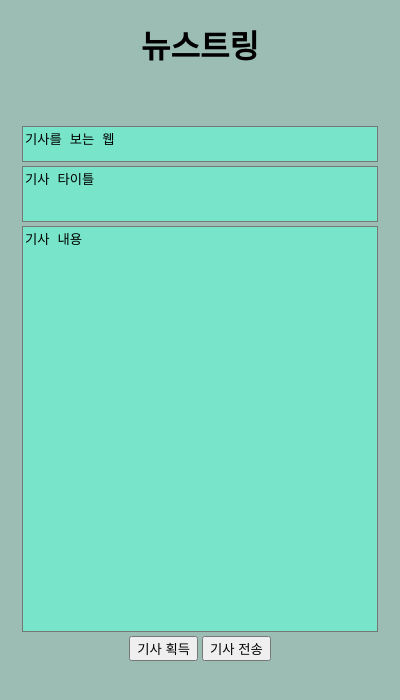
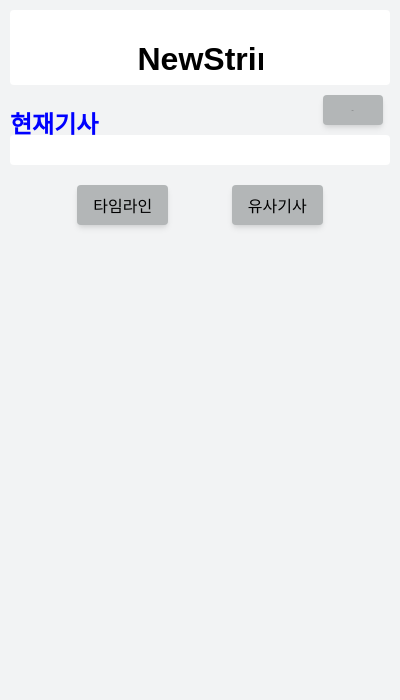
Before and after one commit to kkkwtimeline/newstring_lab, a browser extension: page extension/test_0922/popup.html in a window 400 px wide. Drawn offline with Linux system fonts and the light colour scheme; a web font is replaced by a local one.

Commit message:
updata 09022

```diff
--- a/extension/test_0922/popup.html
+++ b/extension/test_0922/popup.html
@@ -1,14 +1,14 @@
 <!DOCTYPE html>
 <html lang="kr">
+<link rel="stylesheet" href="style.css">
 <head>
     <meta charset="UTF-8">
     <title>Document</title>
     <style>
 
-        body{width:400px; height:600px; margin: auto auto; background: rgb(156, 189, 180); text-align: center}
+        body{width:400px; height:auto; margin: auto auto; background: rgb(242, 243, 244); text-align: center}
 
         textarea{
-            background: rgb(120, 228, 201);
             width:350px;
             resize:none;/* 크기고정 */
             /*resize: horizontal; // 가로크기만 조절가능
@@ -17,33 +17,117 @@
             margin-right: auto;
         }
         .box1 {height:50px;}
-        .box2 {height:400px;}
 
-        div{
+        /* div{
             margin-left: auto;
             margin-right: auto;
+        } */
+
+        .header{
+            background-color: rgb(255, 255, 255);
+            display: flex;
+            border-radius:4px;
+            margin-top:10px;
+
+            /* align-items: center; */
+        }
+
+        .article_title{
+            background-color: rgb(255, 255, 255);
+            display: flex;
+            border-radius:4px;
+            height: 30px;
+            margin-top:10px;
+
+            /* align-items: center; */
+        }
+
+        .naver_article{
+            display: flex;
+            border-radius:4px;
+            height: 30px;
+
+            /* align-items: center; */
+        }
+
+        .header_common{
+            display: inline-block;
+            width: 125px;
+            height: 65px;
+            /* border: 1px solid blue; */
+            /* margin-left: auto;
+            margin-right: auto; */
+        }
+
+        .naver_article_common{
+            display: inline-block;
+            width: 125px;
+            height: 65px;
+            /* border: 1px solid blue; */
+            /* margin-left: auto;
+            margin-right: auto; */
+        }
+
+        .footer_common{
+            display: inline-block;
+            width: 150px;
+            height: 50px;
+            /* border: 1px solid blue; */
+            border-radius:4px;
+            margin-top:20px;
+            /* margin-left: auto;
+            margin-right: auto; */
         }
     </style>
     <script src="popup.js"></script>
 </head>
 <body>
-    <div><h1>뉴스트링<br><br></h1></div>
-
-    <div><textarea id="url">기사를 보는 웹</textarea></div>
-
-    <div>
-        <textarea class='box1' id="title">기사 타이틀</textarea>
+    <div class="header" style="margin-left:10px;margin-right:10px;">
+        <div class="header header_common" style=margin-left:auto></div>
+        <div class="header header_common"><h1>NewString</h1></div>
+        <div class="header header_common" style=margin-right:auto;>
+            <!-- <input type="button" value="구독" id="extraction" style=position:relative;top:40px;> -->
+        </div>
     </div>
 
-    <div>
-        <textarea  class='box2' id="contents">기사 내용</textarea>
+    <div class="naver_article" style="margin-left:10px;margin-right:10px;" id="page_1_item_01"><!--맨처음 페이지에서만 사용-->
+        <div id="test_show" class="naver_article naver_article_common" style="text-align:left">
+            <h2 style="color:blue">현재기사</h3>
+        </div>
+        <div class="naver_article naver_article_common"></div>
+        <div class="naver_article naver_article_common">
+            <button type="button" id="subscribe" class="sub" style=position:relative;top:10px;left:30px;font-size:1px; value="구독">구독</button>
+            <button type="button" id="unsubscribe" class="sub" style=position:relative;top:10px;left:30px;font-size:1px;display:none; value="구독취소">✔</button>
+        </div>
     </div>
 
-    <div>
-        <input type="button" value="기사 획득" id="btn">
-
-        <input type="button" value="기사 전송" id="extraction">
+    <div class="article_title" style="margin-left:10px;margin-right:10px;margin-top:20px;" id="page_1_item_02"><!--맨처음 페이지에서만 사용-->
+        <div>
+            <span id="title" class="title_text"></span>
+        </div>
+        <textarea id="url" style=display:none>기사를 보는 웹</textarea>
+        <textarea id="contents" style=display:none>기사 내용</textarea>
+        <textarea id="time" style=display:none>기사 작성시간</textarea>
     </div>
 
+
+    <div class='footer' id="footer_btn_div">
+        <div class="footer footer_common" style=margin-right:auto>
+            <!-- <input type="button" value="타임라인" id="time_line"> -->
+            <button type="button" id="time_line">타임라인</button>
+
+        </div>
+
+        <div class="footer footer_common" style=margin-left:auto>
+            <button type="button" id="similar_articles">유사기사</button>
+        </div>
+    </div>
+
+    <!-- <form>
+        <button>기본</button>
+        <button disabled class="success">성공</button>
+        <button class="sub">오류</button>
+        <button class="warning">경고</button>
+    </form> -->
 </body>
 </html>
--- a/extension/test_0922/popup.js
+++ b/extension/test_0922/popup.js
@@ -1,34 +1,33 @@
-
-function extraction(e){
-
-    chrome.tabs.executeScript({code:"document.location.href;"},url_extraction);// 나중에 신문사별 다른 양식에 맞게 필드 지정하기 위해 url 획득.
-
-    chrome.tabs.executeScript({code:"document.querySelector('#articleTitle').innerText;"},naver_title_extraction);
-    // 익스텐션 창이아닌 크롬 창의 필드에서 타이틀 획득 후 naver_title_extraction함수로 전달/호출
-    chrome.tabs.executeScript({code:"document.querySelector('#articleBodyContents').innerText;"},naver_contents_extraction);
-    // 익스텐션 창이아닌 크롬 창의 필드에서 기사 획득 후 naver_contents_extraction 전달/호출
-}
-
 function url_extraction(results){
     document.querySelector('#url').value=results;
 }
 
 function naver_title_extraction(results){
     document.querySelector('#title').value=results;
+    let x = document.getElementsByClassName("title_text")[0];
+    x.innerText=results;
 }
 
 function naver_contents_extraction(results){
     document.querySelector('#contents').value=results;
 }
 
+function naver_time_extraction(results){
+    document.querySelector('#time').value=results;
+}
+
+
 function api_server_send(e){
+
     var params = {
         "article_ulr":document.querySelector('#url').value,
         "title":document.querySelector('#title').value,
-        "contents":document.querySelector('#contents').value
+        "contents":document.querySelector('#contents').value,
+        "time":document.querySelector('#time').value
     };
 
-    url='https://newsstring.run.goorm.io/';
+    url='https://newsstring.run.goorm.io/items/'; // FastAPI
+    // url='https://newsstring.run.goorm.io/'; // Flask
 
     var form = document.createElement('form');
     form.setAttribute('method', 'post');
@@ -41,14 +40,55 @@ function api_server_send(e){
         hiddenField.setAttribute('value', params[key]);
         form.appendChild(hiddenField);
     }
+
     document.body.appendChild(form);
     form.submit();
+    document.getElementById("subscribe").style.display = "none";
+    document.getElementById("unsubscribe").style.display = "";
+    // var extraction_btn = document.querySelector('#extraction')
+
+    // extraction_btn.value="✔"
 }
 
 
+function unsubscribe_click() {
+    document.getElementById("unsubscribe").style.display = "none";
+    document.getElementById("subscribe").style.display = "";
+    }
+
+function similar_newspage(){
+    document.getElementById("unsubscribe").style.display = "none";
+    document.getElementById("subscribe").style.display = "none";
+    document.getElementById("page_1_item_01").style.display = "none";
+    document.getElementById("page_1_item_02").style.display = "none";
+}
+
+function timeline_newspage(){
+    document.getElementById("unsubscribe").style.display = "none";
+    document.getElementById("subscribe").style.display = "none";
+    document.getElementById("page_1_item_01").style.display = "none";
+    document.getElementById("page_1_item_02").style.display = "none";
+}
+
 document.addEventListener('DOMContentLoaded',function(){
-    var btn01 = document.querySelector('#btn');
-    var extraction_01 = document.querySelector('#extraction');
-    btn01.addEventListener("click",extraction); // 기사획득 버튼 누르면 실행
-    extraction_01.addEventListener("click",api_server_send);
+
+    chrome.tabs.executeScript({code:"document.location.href;"},url_extraction);// 나중에 신문사별 다른 양식에 맞게 필드 지정하기 위해 url 획득.
+
+    chrome.tabs.executeScript({code:"document.querySelector('#articleTitle').innerText;"},naver_title_extraction);
+    // 익스텐션 창이아닌 크롬 창의 필드에서 타이틀 획득 후 naver_title_extraction함수로 전달/호출
+    chrome.tabs.executeScript({code:"document.querySelector('#articleBodyContents').innerText;"},naver_contents_extraction);
+    // 익스텐션 창이아닌 크롬 창의 필드에서 기사 획득 후 naver_contents_extraction 전달/호출
+    chrome.tabs.executeScript({code:"document.querySelector('span.t11').innerText;"},naver_time_extraction);
+
+    var subscribe_01 = document.querySelector('#subscribe');
+    var unsubscribe_01 = document.querySelector('#unsubscribe');
+    var similar_articles_01 = document.querySelector('#similar_articles');
+    var time_line_01 = document.querySelector('#time_line');
+
+
+    subscribe_01.addEventListener("click",api_server_send); // 기사획득 버튼 누르면 실행.addEventListener("click",api_server_send); // 기사획득 버튼 누르면 실행
+    unsubscribe_01.addEventListener("click",unsubscribe_click); // 구독버튼 비활성화 구독취소 활성화("✔")
+    similar_articles_01.addEventListener("click",similar_newspage); // 나머지 페이지에서 사용하는 div를 전부 숨김 유사기사 페이지에서 사용하는 div만 표출
+    time_line_01.addEventListener("click",timeline_newspage); // 나머지 페이지에서 사용하는 div를 전부 숨김 타임라인 페이지에서 사용하는 div만 표출
+
 });
--- /dev/null
+++ b/extension/test_0922/style.css
@@ -0,0 +1,80 @@
+@import url('https://fonts.googleapis.com/css2?family=Noto+Sans+KR&display=swap');
+@import url('https://fonts.googleapis.com/css2?family=Sunflower:wght@300&display=swap');
+
+:root {
+  --button-color: rgb(0, 0, 0);
+  --button-bg-color: #B3B6B7;
+  --button-hover-bg-color: #B3B6B7;
+}
+
+div {
+    font-family: 'Sunflower', sans-serif;
+}
+
+button {
+    -webkit-appearance: none;
+    -moz-appearance: none;
+    appearance: none;
+
+    background: var(--button-bg-color);
+    color: var(--button-color);
+
+    margin: 0;
+    padding: 0.5rem 1rem;
+
+    font-family: 'Sunflower', sans-serif;
+    font-size: 1rem;
+    font-weight: 400;
+    text-align: center;
+    text-decoration: none;
+
+    border: none;
+    border-radius: 4px;
+
+    display: inline-block;
+    width: auto;
+
+    box-shadow: 0 4px 6px -1px rgba(0, 0, 0, 0.1), 0 2px 4px -1px rgba(0, 0, 0, 0.06);
+
+    cursor: pointer;
+
+    transition: 0.5s;
+}
+
+button.success {
+    --button-bg-color: #28a745;
+    --button-hover-bg-color: #218838;
+}
+
+button.sub {
+    width: 60px;
+    height: 30px;
+}
+
+button.warning {
+    --button-color: #212529;
+    --button-bg-color: #ffc107;
+    --button-hover-bg-color: #e0a800;
+}
+
+/* button:active,
+button:hover,
+button:focus {
+  background: var(--button-hover-bg-color);
+  outline: 0;
+}
+button:disabled {
+  opacity: 0.5;
+}
+
+form {
+  display: flex;
+  justify-content: space-evenly;
+  align-items: center;
+  height: 100vh;
+}
+
+body {
+  margin: 0;
+  background: #eee;
+} */
```
Also changed, not shown: extension/test_0922/popup2.html (added, +49 -0 lines).
